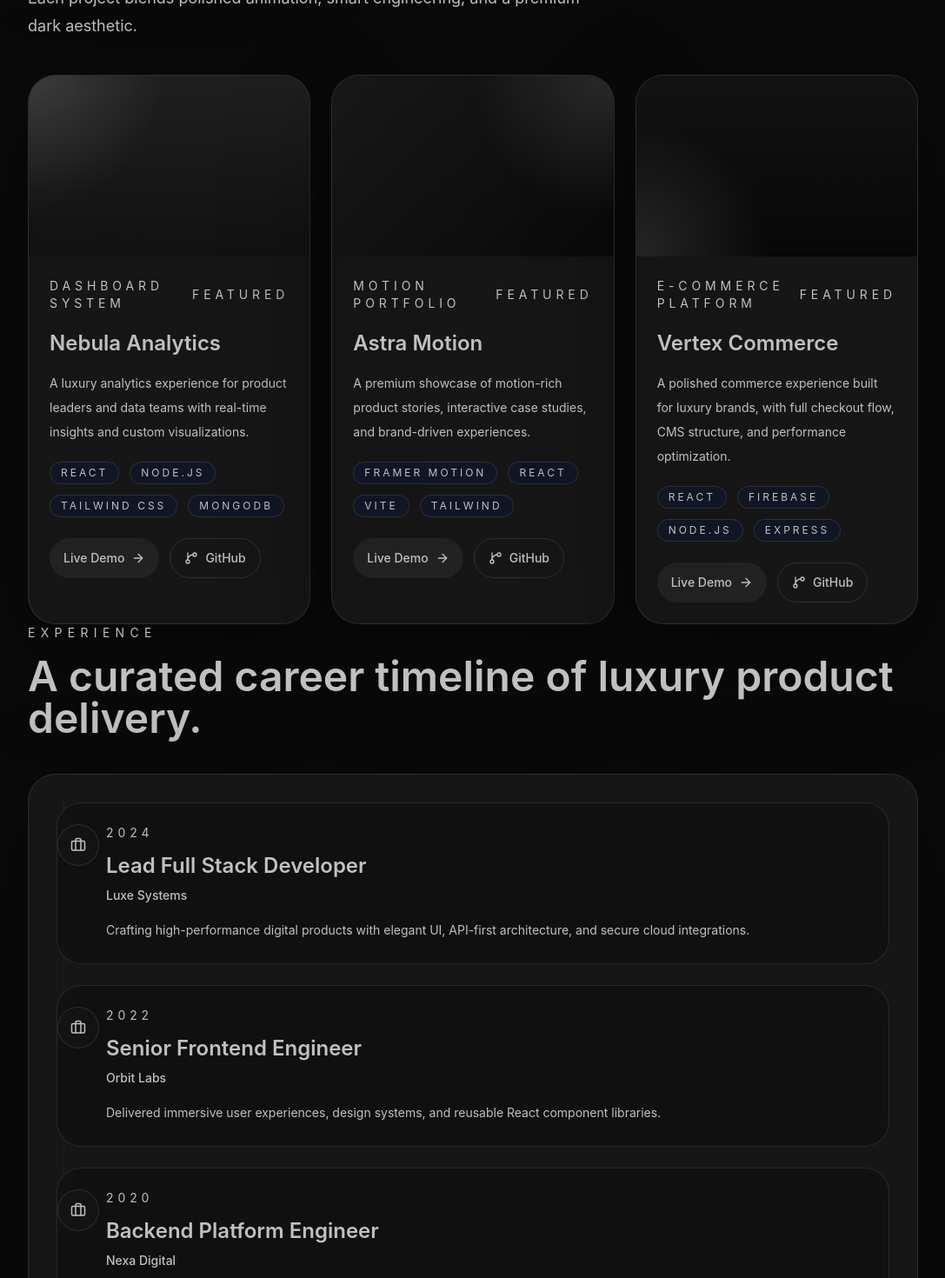
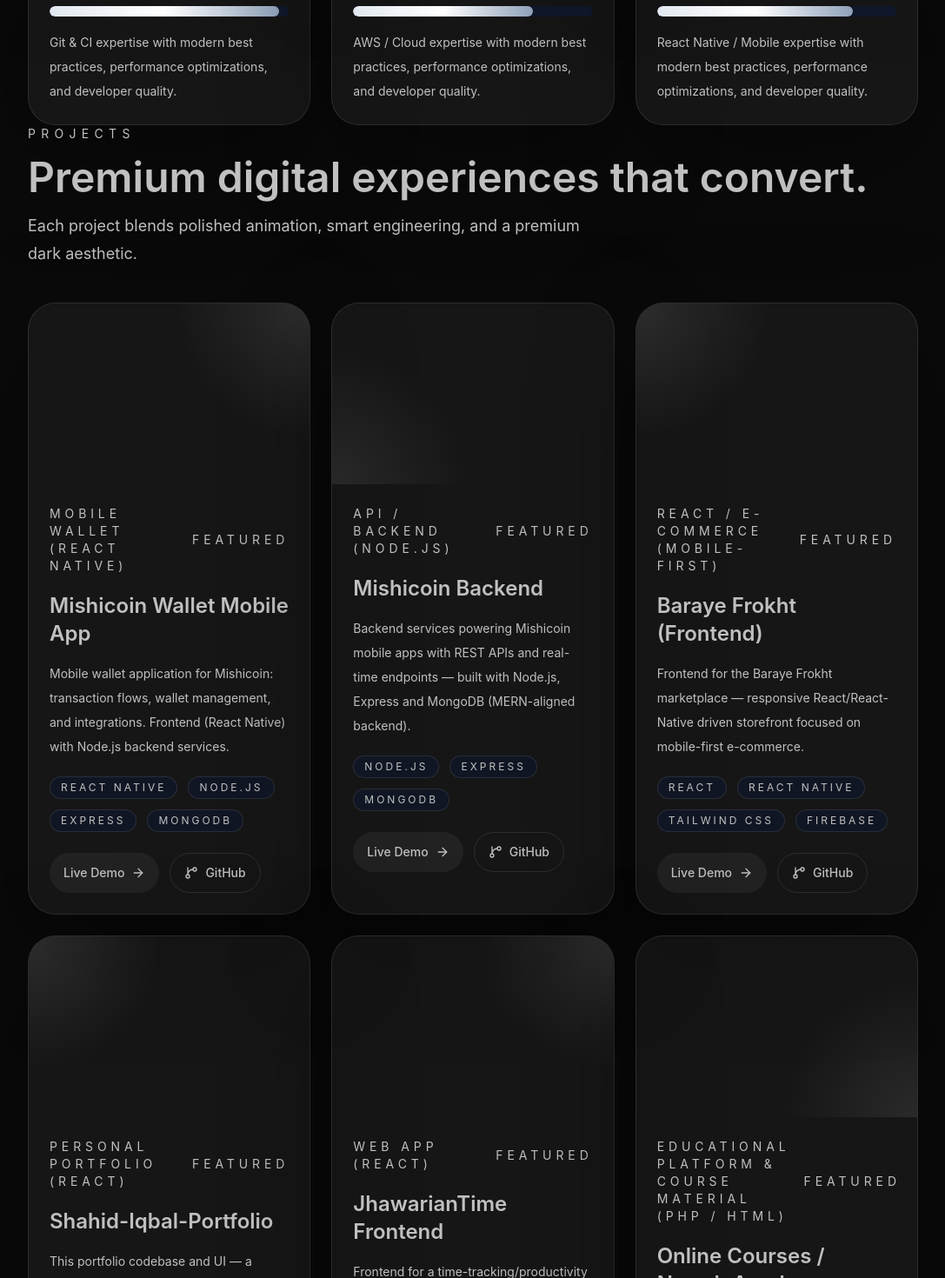
Before and after one commit to shahidjhawari/Shahid-Iqbal-Portfolio, a React (Vite) app: page / in a window 1280 px wide. Shown: the part 3295-4765 px from the top of the page at 87% size, without its empty margins (96-1183 px from the left). Built offline with nearby package versions, Linux system fonts and the light colour scheme.

Commit message:
feat: update portfolio data with new projects, skills, and experience details

```diff
--- a/src/data/portfolioData.js
+++ b/src/data/portfolioData.js
@@ -6,6 +6,14 @@
   { id: 'experience', label: 'Experience' },
   { id: 'contact', label: 'Contact' },
 ]
+
+export const siteMeta = {
+  title: 'Shahid Iqbal — Full Stack (MERN) Developer',
+  description:
+    'MERN-focused Full Stack Developer building responsive React frontends and scalable Node.js backends. Also experienced with PHP & MySQL for legacy and CMS driven projects.',
+}
+
+export const about = `I am a Full Stack Web Developer specializing in the MERN stack (React, Node.js, Express, MongoDB). I build modern, responsive front-end experiences with React and Tailwind, and design scalable back-end APIs and services using Node.js/Express and databases like MongoDB and MySQL. I also maintain PHP/MySQL projects and educational course material for Nawab Academy.`
 
 export const aboutStats = [
   { value: '12+', label: 'Years Crafting Code' },
@@ -35,66 +43,98 @@
 ]
 
 export const skills = [
+  { name: 'JavaScript', level: 98 },
   { name: 'React', level: 95 },
-  { name: 'JavaScript', level: 98 },
-  { name: 'TypeScript', level: 92 },
-  { name: 'Node.js', level: 90 },
-  { name: 'Express.js', level: 88 },
-  { name: 'MongoDB', level: 86 },
+  { name: 'Node.js', level: 92 },
+  { name: 'Express.js', level: 90 },
+  { name: 'MongoDB', level: 88 },
+  { name: 'MySQL / MSSQL', level: 86 },
+  { name: 'PHP & Laravel', level: 88 },
   { name: 'Firebase', level: 84 },
-  { name: 'Git', level: 96 },
-  { name: 'Tailwind CSS', level: 94 },
-  { name: 'Framer Motion', level: 89 },
+  { name: 'Next.js', level: 82 },
+  { name: 'Tailwind CSS', level: 91 },
+  { name: 'Redux / State Management', level: 80 },
+  { name: 'TypeScript', level: 78 },
+  { name: 'Git & CI', level: 96 },
+  { name: 'AWS / Cloud', level: 75 },
+  { name: 'React Native / Mobile', level: 82 },
 ]
 
 export const projects = [
   {
-    name: 'Nebula Analytics',
-    category: 'Dashboard System',
-    description: 'A luxury analytics experience for product leaders and data teams with real-time insights and custom visualizations.',
-    tech: ['React', 'Node.js', 'Tailwind CSS', 'MongoDB'],
-    demo: 'https://example.com/demo/nebula-analytics',
-    github: 'https://github.com/portfolio/nebula-analytics',
-    gradient: 'radial-gradient(circle at top left, rgba(217,217,217,0.16), transparent 40%), linear-gradient(180deg, rgba(255,255,255,0.04), rgba(17,17,17,0.95))',
+    name: 'Mishicoin Wallet Mobile App',
+    category: 'Mobile Wallet (React Native)',
+    description: 'Mobile wallet application for Mishicoin: transaction flows, wallet management, and integrations. Frontend (React Native) with Node.js backend services.',
+    tech: ['React Native', 'Node.js', 'Express', 'MongoDB'],
+    demo: '',
+    github: 'https://github.com/shahidjhawari/Mishicoin-Wallet-Mobile-App',
+    gradient: 'radial-gradient(circle at top right, rgba(217,217,217,0.12), transparent 40%)',
   },
   {
-    name: 'Astra Motion',
-    category: 'Motion Portfolio',
-    description: 'A premium showcase of motion-rich product stories, interactive case studies, and brand-driven experiences.',
-    tech: ['Framer Motion', 'React', 'Vite', 'Tailwind'],
-    demo: 'https://example.com/demo/astra-motion',
-    github: 'https://github.com/portfolio/astra-motion',
-    gradient: 'radial-gradient(circle at top right, rgba(217,217,217,0.14), transparent 42%), linear-gradient(135deg, rgba(24,24,24,0.94), rgba(9,9,9,0.98))',
+    name: 'Mishicoin Backend',
+    category: 'API / Backend (Node.js)',
+    description: 'Backend services powering Mishicoin mobile apps with REST APIs and real-time endpoints — built with Node.js, Express and MongoDB (MERN-aligned backend).',
+    tech: ['Node.js', 'Express', 'MongoDB'],
+    demo: '',
+    github: 'https://github.com/shahidjhawari/Mishicoin-Backend',
+    gradient: 'radial-gradient(circle at bottom left, rgba(217,217,217,0.10), transparent 40%)',
   },
   {
-    name: 'Vertex Commerce',
-    category: 'E-commerce Platform',
-    description: 'A polished commerce experience built for luxury brands, with full checkout flow, CMS structure, and performance optimization.',
-    tech: ['React', 'Firebase', 'Node.js', 'Express'],
-    demo: 'https://example.com/demo/vertex-commerce',
-    github: 'https://github.com/portfolio/vertex-commerce',
-    gradient: 'radial-gradient(circle at bottom left, rgba(217,217,217,0.14), transparent 40%), linear-gradient(180deg, rgba(18,18,18,0.9), rgba(7,7,7,0.98))',
+    name: 'Baraye Frokht (Frontend)',
+    category: 'React / E-commerce (mobile-first)',
+    description: 'Frontend for the Baraye Frokht marketplace — responsive React/React-Native driven storefront focused on mobile-first e-commerce.',
+    tech: ['React', 'React Native', 'Tailwind CSS', 'Firebase'],
+    demo: '',
+    github: 'https://github.com/shahidjhawari/Baraye-Frokht-Frontend',
+    gradient: 'radial-gradient(circle at top left, rgba(217,217,217,0.12), transparent 40%)',
+  },
+  {
+    name: 'Shahid-Iqbal-Portfolio',
+    category: 'Personal Portfolio (React)',
+    description: 'This portfolio codebase and UI — a modern React + Tailwind portfolio showcasing MERN projects, mobile apps, and course material.',
+    tech: ['React', 'Vite', 'Tailwind CSS', 'Framer Motion'],
+    demo: '',
+    github: 'https://github.com/shahidjhawari/Shahid-Iqbal-Portfolio',
+    gradient: 'radial-gradient(circle at top left, rgba(217,217,217,0.12), transparent 40%)',
+  },
+  {
+    name: 'JhawarianTime Frontend',
+    category: 'Web App (React)',
+    description: 'Frontend for a time-tracking/productivity project (React-based).',
+    tech: ['React', 'Redux', 'Tailwind CSS'],
+    demo: '',
+    github: 'https://github.com/shahidjhawari/JhawarianTime-Frontend',
+    gradient: 'radial-gradient(circle at top right, rgba(217,217,217,0.12), transparent 40%)',
+  },
+  {
+    name: 'Online Courses / Nawab Academy',
+    category: 'Educational platform & course material (PHP / HTML)',
+    description: 'Course assets and sites for web development training (HTML/CSS/JS/PHP). Also serves as educational content for Nawab Academy.',
+    tech: ['HTML', 'CSS', 'JavaScript', 'PHP', 'MySQL'],
+    demo: 'http://nawab.website/',
+    github: 'https://github.com/shahidjhawari/Online-Courses',
+    gradient: 'radial-gradient(circle at bottom right, rgba(217,217,217,0.10), transparent 40%)',
   },
 ]
 
 export const experience = [
   {
-    year: '2024',
-    role: 'Lead Full Stack Developer',
-    company: 'Luxe Systems',
-    summary: 'Crafting high-performance digital products with elegant UI, API-first architecture, and secure cloud integrations.',
+    year: '2024 - Present',
+    role: 'Full Stack Web Developer / Instructor',
+    company: 'NAWAB / Nawab Academy',
+    summary: 'Building production web and mobile apps (MERN & React Native), creating course content and maintaining multiple projects and repositories.',
   },
   {
-    year: '2022',
-    role: 'Senior Frontend Engineer',
-    company: 'Orbit Labs',
-    summary: 'Delivered immersive user experiences, design systems, and reusable React component libraries.',
+    year: '2021 - 2023',
+    role: 'Independent Full Stack Developer',
+    company: 'Freelance / Projects',
+    summary: 'Delivered client projects and open-source apps including marketplaces, mobile wallets, and educational platforms.',
   },
   {
-    year: '2020',
-    role: 'Backend Platform Engineer',
-    company: 'Nexa Digital',
-    summary: 'Built resilient Node.js APIs, real-time services, and automated deployment workflows.',
+    year: '2018 - 2020',
+    role: 'Web Developer',
+    company: 'Various (training & agency)',
+    summary: 'Worked across PHP, MySQL and modern JavaScript stacks to build and ship production websites and course material.',
   },
 ]
 
```
